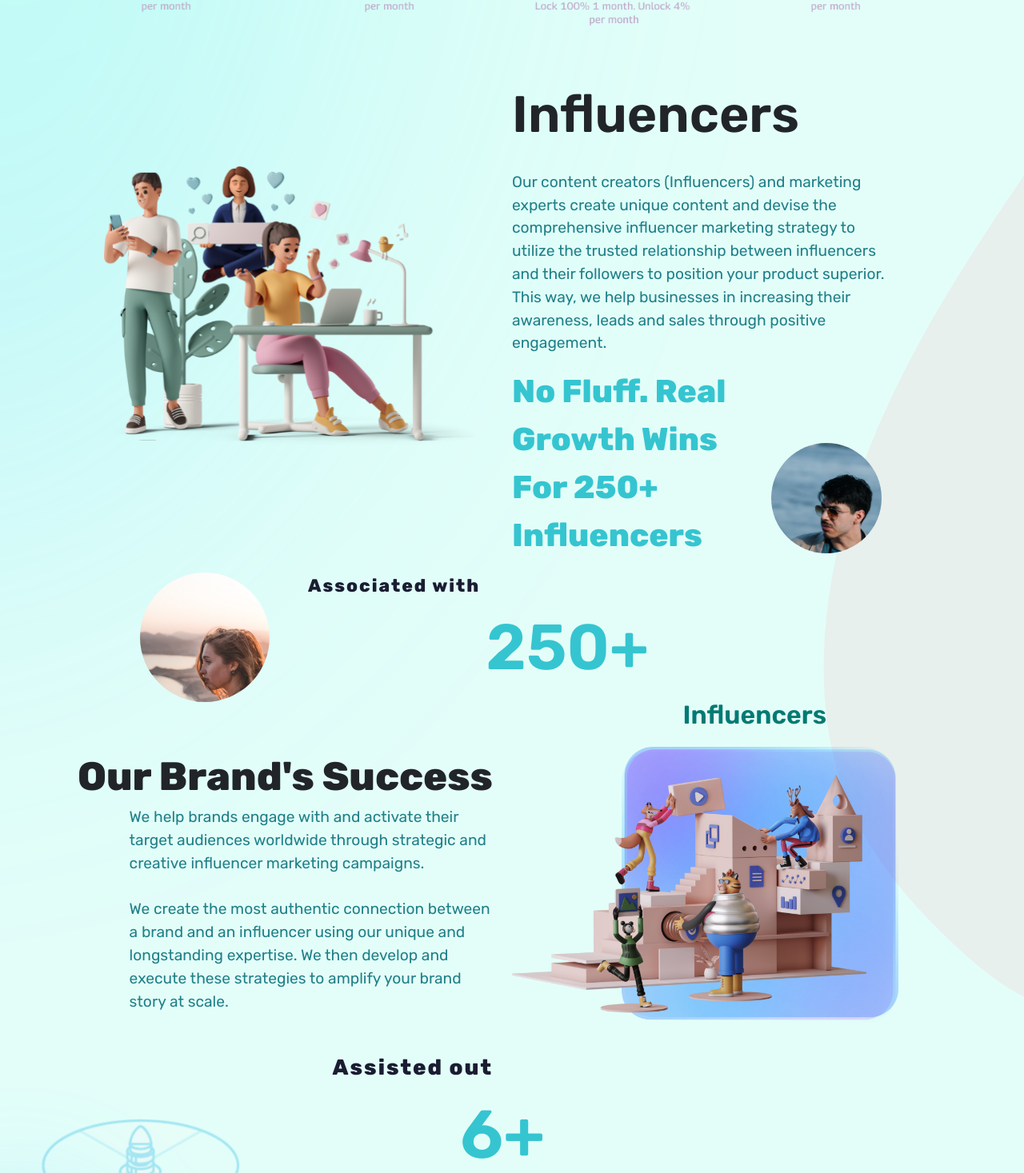
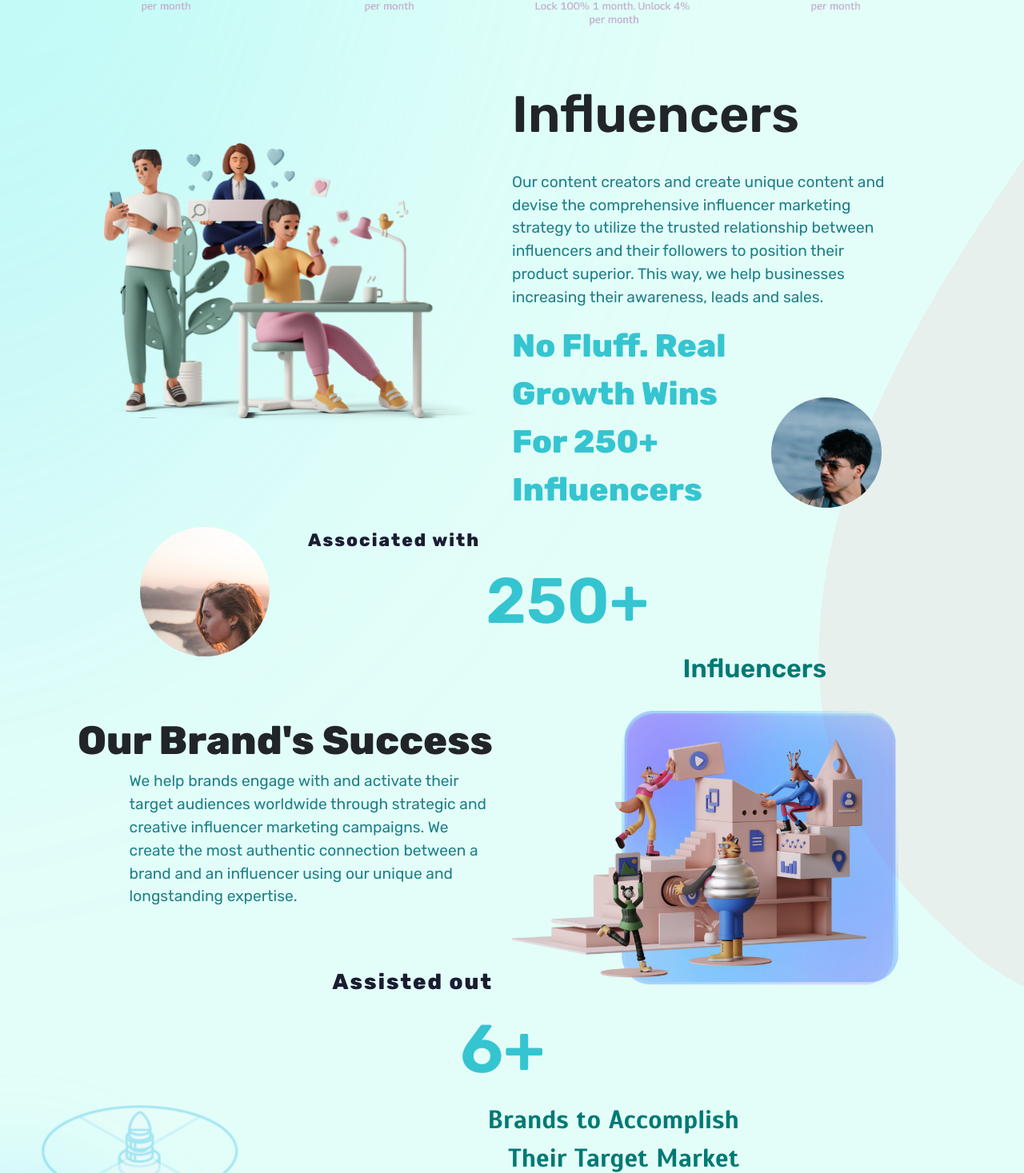
Before and after one commit to Echio1/Echio, a React (Create React App) app: page / in a window 1280 px wide. Shown: the part 1575-3042 px from the top of the page at 80% size. Built offline with nearby package versions, Linux system fonts and the light colour scheme.

Commit message:
para added in team

```diff
--- a/src/component/Sections/Section3.js
+++ b/src/component/Sections/Section3.js
@@ -18,10 +18,9 @@ const Section3 = () => {
                     <div className="col-lg-6">
                         <h1  style={{ fontSize:"4rem", fontWeight:"600"}}>Influencers</h1>
                         <br/>
-                        <p style={{color:"#1F8088",fontSize:"1.2rem"}}   className="align-items-center"> Our content creators (Influencers)
-                        and marketing experts create unique content and devise the comprehensive influencer marketing strategy to utilize
-                        the trusted relationship between influencers and their followers to position your product superior. This way, we
-                        help businesses in increasing their awareness, leads and sales through positive engagement.
+                        <p style={{color:"#1F8088",fontSize:"1.2rem"}}   className="align-items-center"> Our content creators and create unique
+                        content and devise the comprehensive influencer marketing strategy to utilize the trusted relationship between influencers and
+                        their followers to position their product superior. This way, we help businesses increasing their awareness, leads and sales.
                         </p>
                         <div className="row d-flex  align-items-center">
                             <div className="col-8">
--- a/src/component/Sections/Section4.js
+++ b/src/component/Sections/Section4.js
@@ -12,12 +12,11 @@ const Section4 = () => {
                     <div className="text-end ">
                         <strong className="w-25"  style={{fontSize:"3.1rem", paddingBottom:"0.9rem"}} >Our Brand's Success
                             </strong>
-                            <p style={{color:"#1F8088",fontSize:"1.2rem",width:"80%",textAlign:"start",marginLeft:"20%"}} className="my-0 p-0">We help brands engage with and activate their target audiences worldwide through strategic and creative influencer marketing campaigns.
+                            <p style={{color:"#1F8088",fontSize:"1.2rem",width:"80%",textAlign:"start",marginLeft:"20%"}} className="my-0 p-0">We help brands
+                            engage with and activate their target audiences worldwide through strategic and creative influencer marketing campaigns.
+                            We create the most authentic connection between a brand and an influencer using our unique and longstanding expertise.
+                            </p>
                                 <br/>
-                                <br/>
-                            <p>We create the most authentic connection between a brand and an influencer using our unique and longstanding expertise. We then develop and execute these strategies to amplify your brand story at scale.</p>
-                            </p>
-
                             <div className="col-12 .d-sm-none .d-md-block">
                                 <p style={{fontSize:"1.7rem",fontWeight:"700", color:"#1A1D32",letterSpacing:"2px"}} className="w-100 mb-0 mt-5 ">Assisted out</p>
                             </div>
--- a/src/component/Team/team.js
+++ b/src/component/Team/team.js
@@ -22,7 +22,8 @@ const Team = () => {
     <NavBarT/>
     <div className="justify-content-center align-items-center w-100 text-center">
             <div className="px-5" style={{width:"30%"}}>
-              <p className=" mb-0 text-start " style={{transform:"scale(1,0.9)",fontSize:"3rem",fontWeight:"500", color:"#fff", letterSpacing:"4px", borderBottom:"2px solid #E3FEF9", lineHeight:"0.9"}}>MEET THE TEAM</p>
+              <p className=" mb-0 text-start pb-1" style={{transform:"scale(1,0.9)",fontSize:"3rem",fontWeight:"500", color:"#fff", letterSpacing:"4px", borderBottom:"2px solid #E3FEF9", lineHeight:"0.9"}}>MEET THE TEAM</p>
+              <p className=" mb-0 text-start " style={{fontSize:"0.5rem",fontWeight:"500", color:"#fff", letterSpacing:"4px"}}>HOVER TO KNOW MORE</p>
             </div>
             <div className="row d-flex justify-content-center align-items-center text-center mb-5  mx-5  ">
 
```
